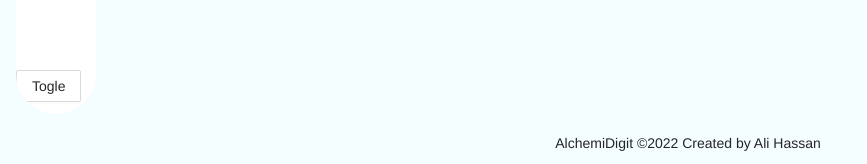
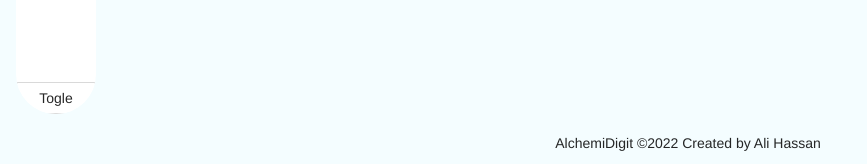
Before and after one commit to ali-hazan/moon, a Vue app: page /dashboard in a window 1280 px wide. Shown: the part 622-786 px from the top of the page, without its empty margins (0-867 px from the left). Built offline with nearby package versions, Linux system fonts and the light colour scheme.

Commit message:
Update navigation style

```diff
--- a/src/views/layout/mainLayout.vue
+++ b/src/views/layout/mainLayout.vue
@@ -10,11 +10,12 @@
         top: '16px',
         bottom: '16px',
         borderRadius: '48px',
-        overflowX: 'hidden'
+        overflowX: 'hidden',
       }"
     >
+      <div>
         <div class="logo" />
-      <a-menu v-model:selectedKeys="selectedKeys"  mode="inline">
+        <a-menu v-model:selectedKeys="selectedKeys" mode="inline">
           <a-menu-item key="1">
             <user-outlined />
             <span class="nav-text">nav 1</span>
@@ -48,10 +49,15 @@
             <span class="nav-text">nav 8</span>
           </a-menu-item>
         </a-menu>
+      </div>
 
-      <a-button class="nav-collapse-btn" @click="collapsed=!collapsed">Togle</a-button>
+      <a-button class="nav-collapse-btn" @click="collapsed = !collapsed"
+        >Togle</a-button
+      >
     </a-layout-sider>
-    <a-layout :style="collapsed?{ marginLeft: '96px' }:{ marginLeft: '216px' }">
+    <a-layout
+      :style="collapsed ? { marginLeft: '96px' } : { marginLeft: '216px' }"
+    >
       <a-layout-content :style="{ margin: '24px 16px 0', overflow: 'initial' }">
         <router-view />
       </a-layout-content>
@@ -106,9 +112,9 @@ export default defineComponent({
 [data-theme="dark"] .site-layout .site-layout-background {
   background: #141414;
 }
-.nav-collapse-btn{
-  position: absolute !important;
-  bottom: 12px;
-  left: 0px;
+.ant-layout-sider-children {
+  display: flex;
+  justify-content: space-between;
+  flex-direction: column;
 }
 </style>
```
Lines whose indentation alone changed are shown as unchanged.
